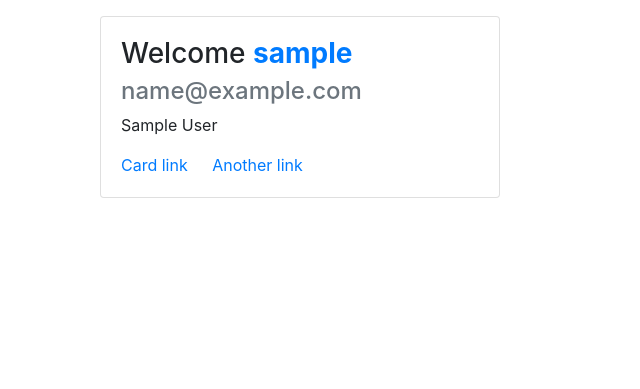
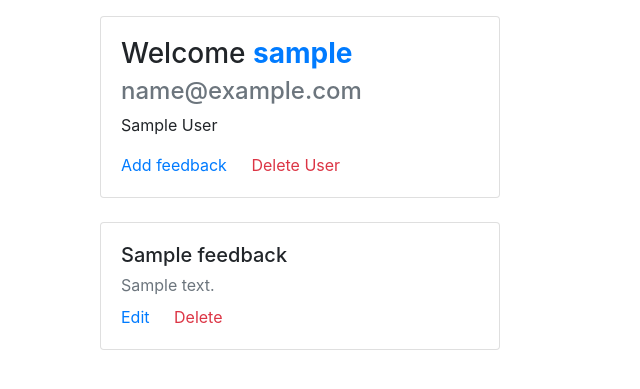
Before and after one commit to marcomariscal/flask-feedback, a Flask app: a page that uses templates/user.html in a window 1280 px wide. Shown: the top 389 px of the page, without its empty margins (0-640 px from the left). Run offline with Flask 2, Linux system fonts and the light colour scheme; the visitor is signed in with stand-in values (Sample User, id 1); tables that the repository leaves empty hold one stand-in row (values such as "Sample post"); some libraries are stand-ins or nearby versions.

Commit message:
updating feedback update/delete

```diff
--- a/app.py
+++ b/app.py
@@ -1,7 +1,7 @@
 from flask import Flask, render_template, redirect, session, flash
 from flask_debugtoolbar import DebugToolbarExtension
 from models import db, connect_db, User, Feedback
-from forms import RegisterForm, LoginForm
+from forms import RegisterForm, LoginForm, FeedbackForm
 from sqlalchemy.exc import IntegrityError
 
 app = Flask(__name__)
@@ -93,3 +93,88 @@ def handle_logout():
     session.pop("user")
 
     return redirect('/')
+
+
+@app.route('/users/<string:username>/delete')
+def delete_user(username):
+
+    if session["user"] != username:
+        flash("You don't have permission to do that!")
+        return redirect('/login')
+
+    session.pop("user")
+
+    user = User.query.get_or_404(username)
+    db.session.delete(user)
+    db.session.commit()
+
+    return redirect('/')
+
+
+@app.route('/users/<string:username>/feedback/add', methods=['GET', 'POST'])
+def add_feedback(username):
+
+    if session["user"] != username:
+        flash("You don't have permission to do that!")
+        return redirect('/login')
+
+    user = User.query.get_or_404(username)
+
+    form = FeedbackForm()
+
+    if form.validate_on_submit():
+
+        title = form.title.data
+        content = form.content.data
+
+        feedback = Feedback(title=title, content=content, username=username)
+        db.session.add(feedback)
+        db.session.commit()
+
+        return redirect(f'/users/{username}')
+
+    else:
+
+        return render_template('feedback_add.html', form=form, user=user)
+
+
+@app.route('/feedback/<int:feedback_id>/update', methods=['GET', 'POST'])
+def update_feedback(feedback_id):
+
+    feedback = Feedback.query.get_or_404(feedback_id)
+    username = feedback.username
+
+    if session["user"] != username:
+        flash("You don't have permission to do that!")
+        return redirect('/login')
+
+    form = FeedbackForm(obj=feedback)
+
+    if form.validate_on_submit():
+
+        feedback.title = form.title.data
+        feedback.content = form.content.data
+
+        db.session.commit()
+
+        return redirect(f'/users/{username}')
+
+    else:
+
+        return render_template('feedback_update.html', form=form, feedback=feedback)
+
+
+@app.route('/feedback/<int:feedback_id>/delete')
+def delete_feedback(feedback_id):
+
+    feedback = Feedback.query.get_or_404(feedback_id)
+    username = feedback.username
+
+    if session["user"] != username:
+        flash("You don't have permission to do that!")
+        return redirect('/login')
+
+    db.session.delete(feedback)
+    db.session.commit()
+
+    return redirect(f'/users/{username}')
--- a/templates/user.html
+++ b/templates/user.html
@@ -8,8 +8,26 @@
     <p class="card-text">
       {{ user.first_name }} {{ user.last_name }}
     </p>
-    <a href="#" class="card-link">Card link</a>
-    <a href="#" class="card-link">Another link</a>
+    <a href="/users/{{ user.username }}/feedback/add" class="card-link"
+      >Add feedback</a
+    >
+    <a href="/users/{{ user.username }}/delete" class="card-link text-danger"
+      >Delete User</a
+    >
   </div>
 </div>
-{% endblock %}
+
+{% for feed in user.feedback %}
+<div class="card my-4" style="width: 25rem;">
+  <div class="card-body">
+    <h5 class="card-title">
+      {{ feed.title }}
+    </h5>
+    <p class="card-subtitle mb-2 text-muted">{{ feed.content }}</p>
+    <a href="/feedback/{{ feed.id }}/update" class="card-link">Edit</a>
+    <a href="/feedback/{{ feed.id }}/delete" class="card-link text-danger"
+      >Delete</a
+    >
+  </div>
+</div>
+{% endfor %} {% endblock %}
```
Also changed, not shown: forms.py (+10 -1 lines), templates/feedback_add.html (added, +18 -0 lines), templates/feedback_update.html (added, +18 -0 lines).
